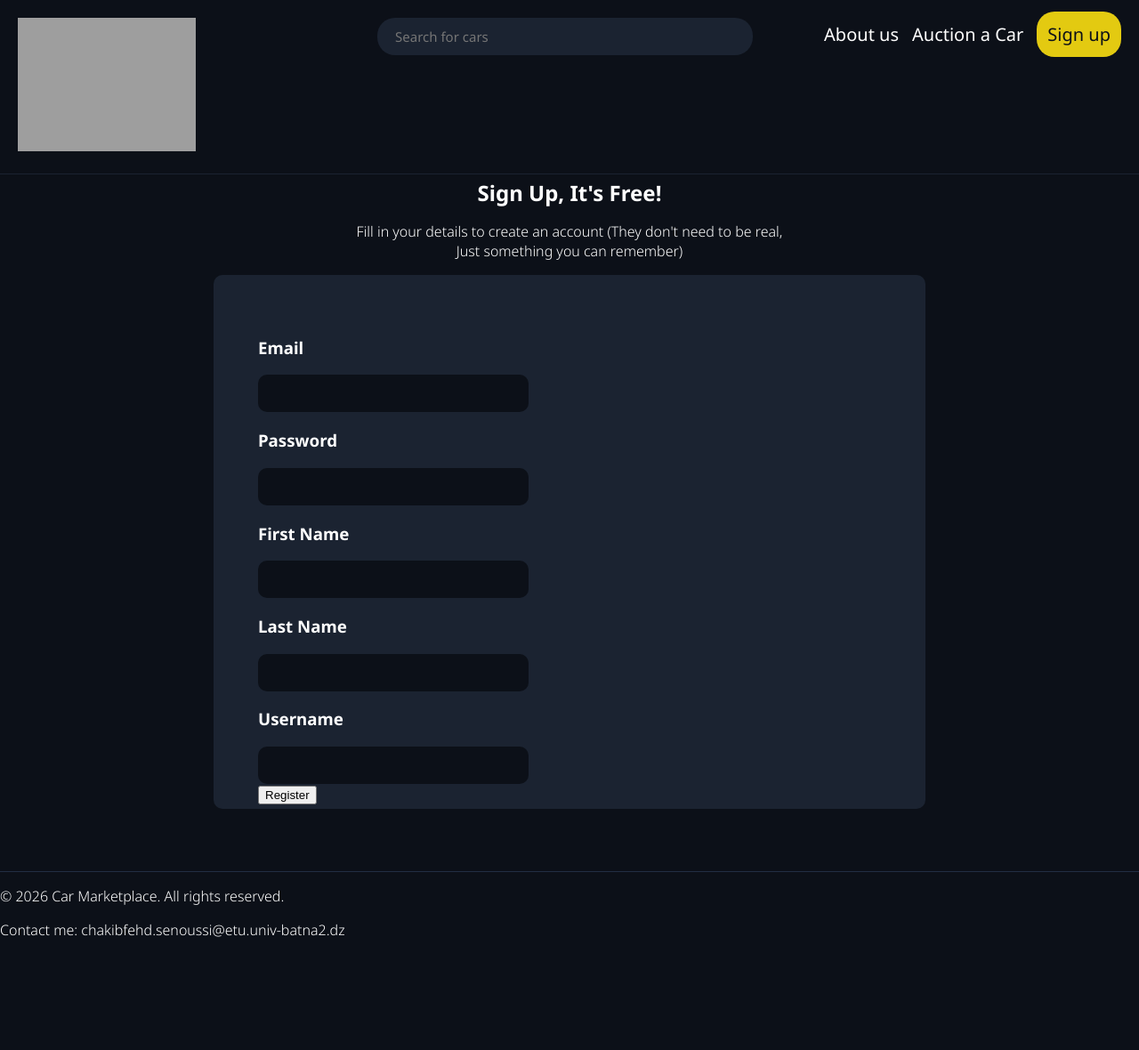
After one commit to GitChakib/Cool-Website, a PHP site: page /Login.php in a window 1280 px wide. The commit adds this page. Shown: the whole page at 89% size. Run offline with PHP 8.4, Linux system fonts and the light colour scheme; grey boxes are pictures that could not be loaded.

Commit message:
added login page

```diff
--- a/CSS/Theme.css
+++ b/CSS/Theme.css
@@ -371,3 +371,44 @@ a:hover{
     border-radius: 10px;
     width: 90px;
 }
+#login{
+    margin-top: 200px;
+}
+#login-space{
+    text-align: left;
+    padding: 50px;
+    margin-top: 100px;
+    justify-content: left;
+    display: block;
+    width: 100%;
+    max-height: 500px;
+    max-width: 700px;
+    margin: auto;
+    border-radius: 10px;
+    background-color: #1b2331;
+}
+#login-space input{
+    border-radius: 10px;
+    color: white;
+    font-size: 17px;
+    font-family: 'Noto sans';
+    background-color: #0c1018;
+    border: none;
+    height: 40px;
+    width: 300px;
+}
+#sign-up-title{
+    display: flex;
+    margin: auto;
+    max-width: 300px;
+    text-align: center;
+    justify-content: center;
+}
+#login-head{
+    max-width: 500px;
+    margin: auto;
+}
+#signup-details{
+    justify-content: center;
+    text-align: center;
+}
--- a/Login.html
+++ /dev/null
@@ -1 +0,0 @@
-THIS IS FOR THE LOGIN PAGE, WILL BE LINKED FROM THE DASHBOARD SIGN UP BUTTON FOUND IN THE HEADER
--- /dev/null
+++ b/Login.php
@@ -0,0 +1,72 @@
+<!DOCTYPE html>
+<html lang="en">
+  <head>
+  <meta charset="UTF-8">
+  <meta name="viewport" content="width=device-width, initial-scale=1.0">
+  <title> Sign Up </title>
+  <link rel="stylesheet" href="CSS/Theme.css">
+  <link rel="preconnect" href="https://fonts.googleapis.com">
+  <link rel="preconnect" href="https://fonts.gstatic.com" crossorigin>
+  <link href="https://fonts.googleapis.com/css2?family=Jost:ital,wght@0,100..900;1,100..900&family=Lexend:wght@100..900&family=Noto+Sans:ital,wght@0,100..900;1,100..900&display=swap" rel="stylesheet">
+  <link rel = "icon" type = "image/svg" href = "Images/Logo_Small.svg">
+  <script src = "Search.js" defer> </script>
+  </head>
+<body>
+   <header>
+    <div class = "header-content">
+       <a href = "index.php"> <img src= "Images/Logo_Inverted.svg" id = "brand-logo"> </a>
+       <a href = "index.php"> <img src= "Images/Logo_Inverted_Small.svg" id = "brand-logo-small"> </a>
+     <div class = "search">
+      <form>
+       <input type="text" placeholder="Search for cars" id = "search-input">
+      </form>
+     </div>
+    <nav>
+     <div class = "header-buttons">
+      <div class = "header-buttons-single"> <a href = "About_Us.html" id = "about-us"> About us </a> </div>
+      <div class = "header-buttons-single"> <a href = "Create_Listing.html" id = "auction-a-car"> Auction a Car </a> </div>
+      <div class = "header-buttons-single"> <a href = "Login.html" id = "sign-up"> Sign up </a> </div>
+     </div>
+    </nav>
+    </div>
+   </header>
+   <section id = "login">
+    <div id = login-head>
+    <h1 id = "sign-up-title">Sign Up, It's Free!</h1>
+    <p id = "signup-details">Fill in your details to create an account (They don't need to be real, Just something you can remember)</p>
+    </div>
+    <div id = "login-space">
+        <h3 id = "email">Email</h3>
+        <form>
+            <input type="email" id = "email-input">
+        </form>
+        <h3 id = "password">Password</h3>
+        <form>
+            <input type="password" id = "password-input">
+        </form>
+        <h3 id = "first-name">First Name</h3>
+        <form>
+            <input type = "first name">
+        </form>
+        <h3 id = "last-name">Last Name</h3>
+        <form>
+            <input type = "last name">
+        </form>
+        <h3 id = "username">Username</h3>
+        <form>
+            <input type = "username" id = "username">
+        </form>
+        <button>
+            Register
+        </button>
+    </div>
+   </section>
+<footer>
+
+   <p>© 2026 Car Marketplace. All rights reserved.</p>
+   <p>Contact me: chakibfehd.senoussi@etu.univ-batna2.dz</p>
+
+ </footer>
+</body>
+</html>
+</html>
--- a/index.php
+++ b/index.php
@@ -4,7 +4,7 @@
   <head>
   <meta charset="UTF-8">
   <meta name="viewport" content="width=device-width, initial-scale=1.0">
-  <title> Dashboard </title>
+  <title> 4Wheels </title>
   <link rel="stylesheet" href="CSS/Theme.css">
   <link rel="preconnect" href="https://fonts.googleapis.com">
   <link rel="preconnect" href="https://fonts.gstatic.com" crossorigin>
@@ -29,7 +29,7 @@
      <div class = "header-buttons">
       <div class = "header-buttons-single"> <a href = "About_Us.html" id = "about-us"> About us </a> </div>
       <div class = "header-buttons-single"> <a href = "Create_Listing.html" id = "auction-a-car"> Auction a Car </a> </div>
-      <div class = "header-buttons-single"> <a href = "Login.html" id = "sign-up"> Sign up </a> </div>
+      <div class = "header-buttons-single"> <a href = "Login.php" id = "sign-up"> Sign up </a> </div>
      </div>
     </nav>
     </div>
```
